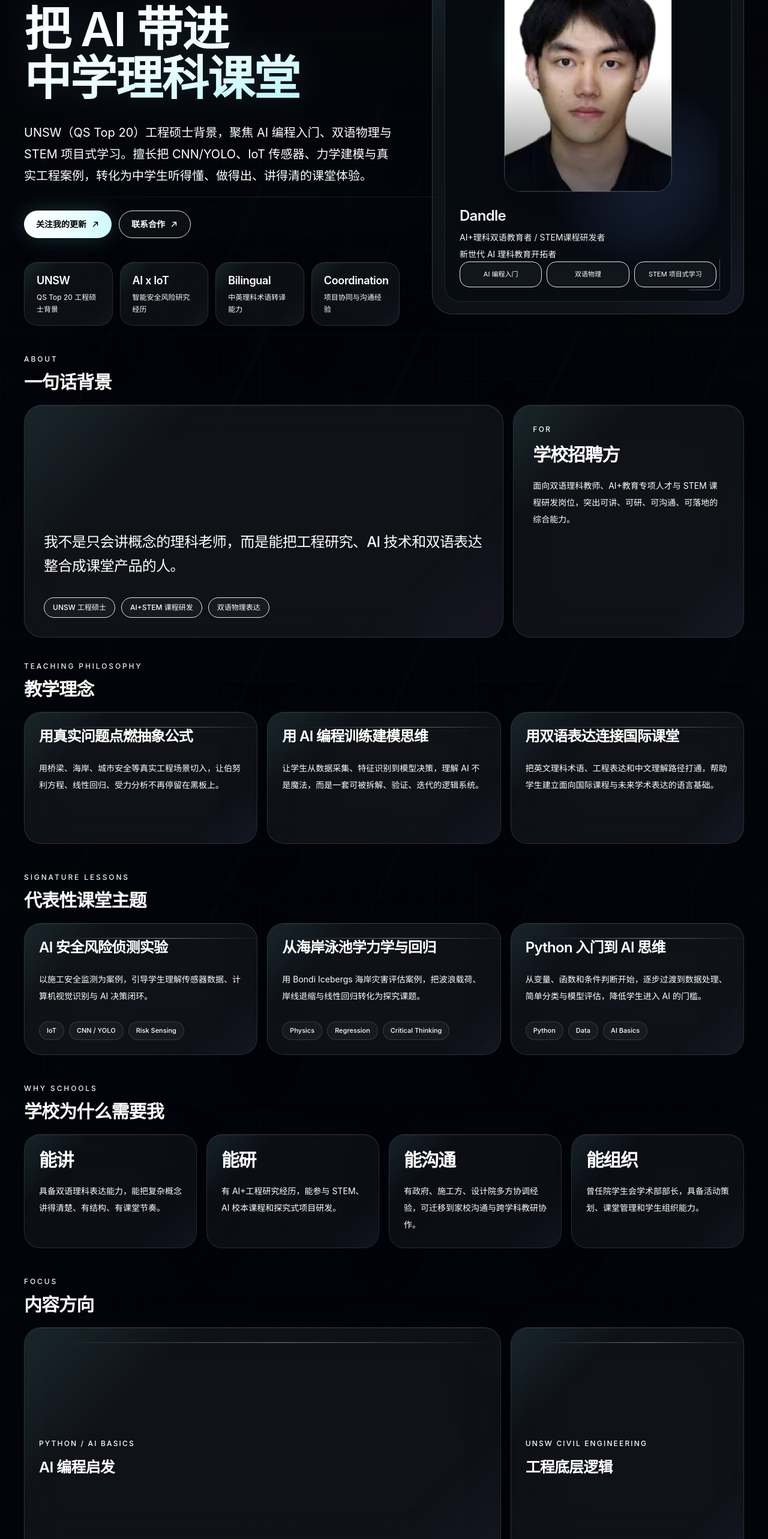
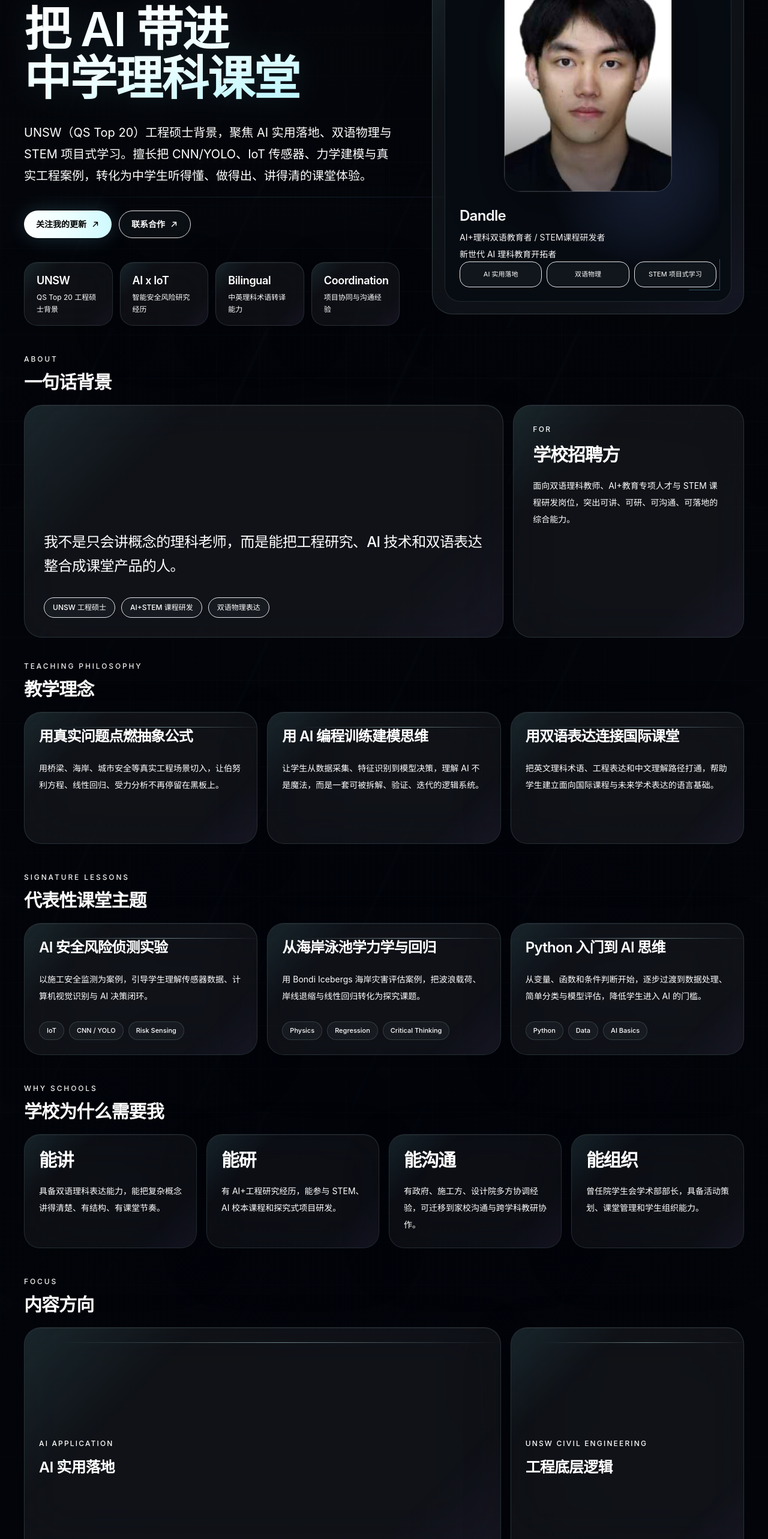
Before and after one commit to dengl7871-wq/dandle-personal-brand, a Next.js app: page / in a window 1280 px wide. Shown: the part 234-2800 px from the top of the page at 60% size. Built offline with nearby package versions, Linux system fonts and the light colour scheme.

Commit message:
Update AI positioning copy

```diff
--- a/data/site.ts
+++ b/data/site.ts
@@ -31,7 +31,7 @@ export const site = {
   location: "长沙 / 悉尼",
   headline: "把 AI 带进\n中学理科课堂",
   intro:
-    "UNSW（QS Top 20）工程硕士背景，聚焦 AI 编程入门、双语物理与 STEM 项目式学习。擅长把 CNN/YOLO、IoT 传感器、力学建模与真实工程案例，转化为中学生听得懂、做得出、讲得清的课堂体验。",
+    "UNSW（QS Top 20）工程硕士背景，聚焦 AI 实用落地、双语物理与 STEM 项目式学习。擅长把 CNN/YOLO、IoT 传感器、力学建模与真实工程案例，转化为中学生听得懂、做得出、讲得清的课堂体验。",
   about:
     "我不是只会讲概念的理科老师，而是能把工程研究、AI 技术和双语表达整合成课堂产品的人。",
   aboutTags: ["UNSW 工程硕士", "AI+STEM 课程研发", "双语物理表达"],
@@ -44,7 +44,7 @@ export const site = {
     label: "联系合作",
     href: "mailto:1367879380@qq.com"
   },
-  signal: ["AI 编程入门", "双语物理", "STEM 项目式学习"],
+  signal: ["AI 实用落地", "双语物理", "STEM 项目式学习"],
   proof: [
     {
       value: "UNSW",
@@ -82,10 +82,10 @@ export const site = {
   ] satisfies SocialLink[],
   bento: [
     {
-      title: "AI 编程启发",
+      title: "AI 实用落地",
       description:
-        "从变量、条件、数据到简单模型，把 AI 编程入门变成中学生能跟上的探究式学习。",
-      meta: "Python / AI Basics",
+        "从真实问题、数据采集到模型判断，把 AI 从抽象概念转化为中学生能理解、能操作、能展示的解决方案。",
+      meta: "AI Application",
       variant: "wide"
     },
     {
```
